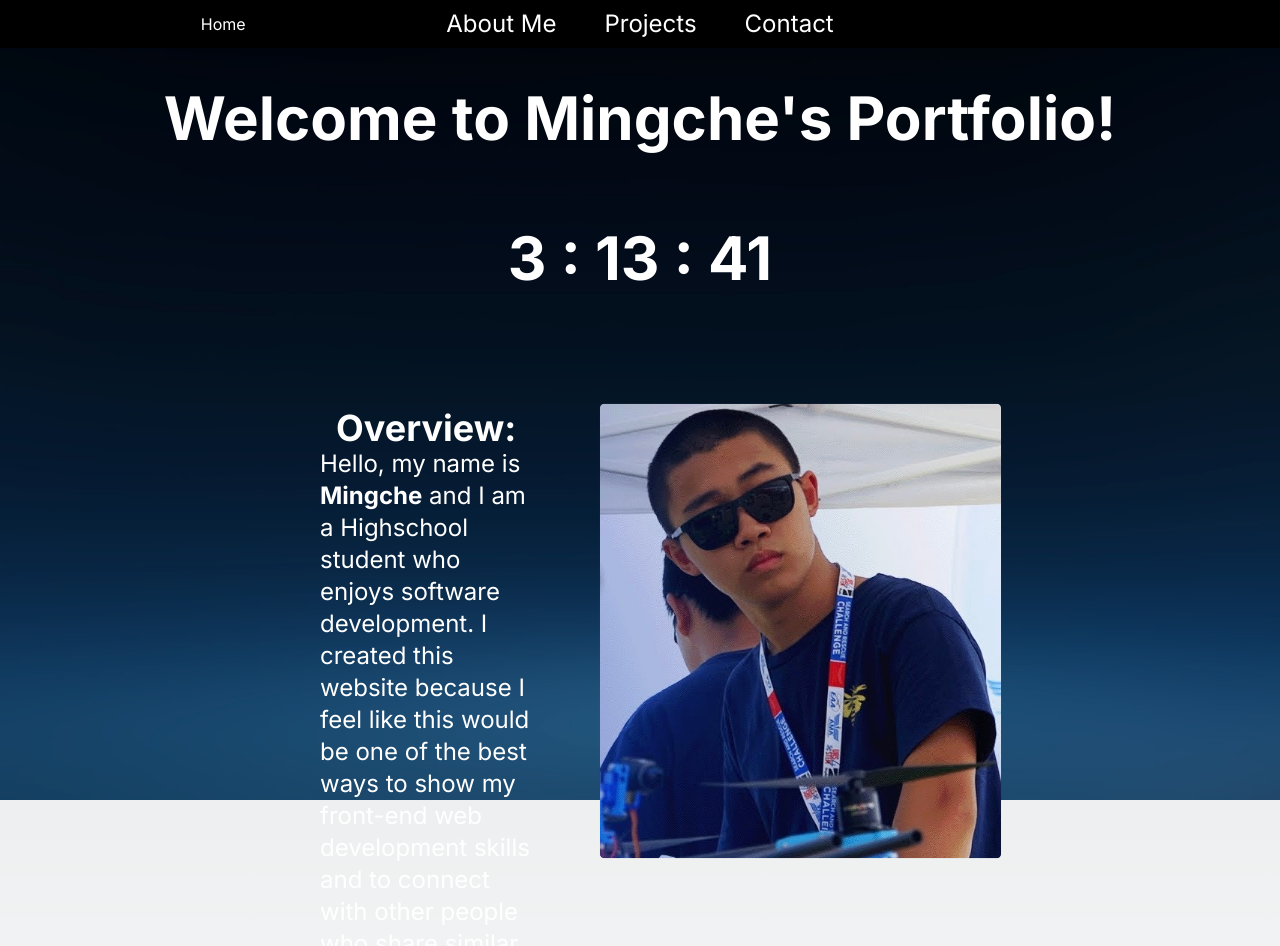
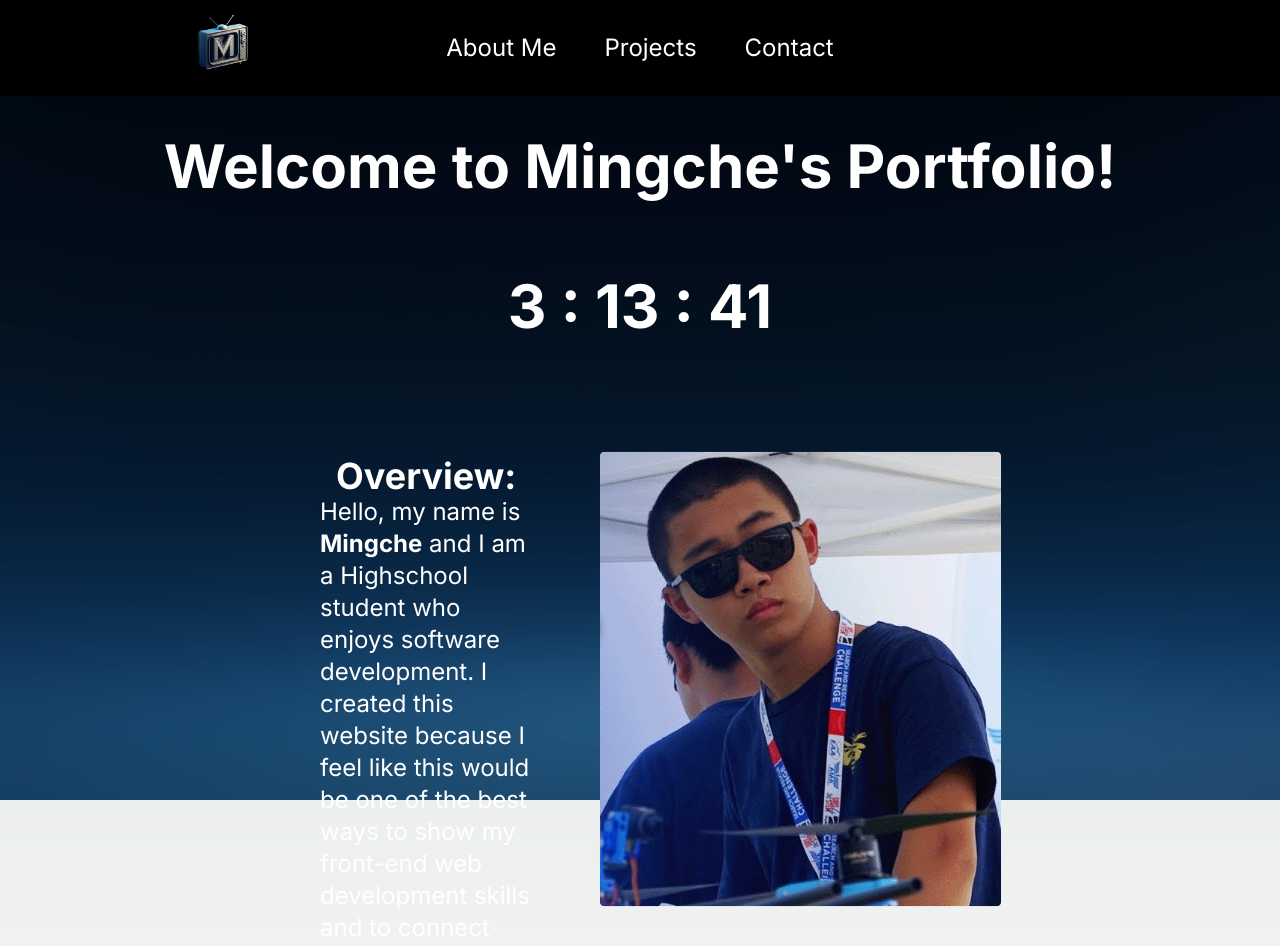
Before and after one commit to MingcheL1/portfolio, a Next.js app: page / in a window 1280 px wide. Shown: the top 946 px of the page. Built offline with nearby package versions, Linux system fonts and the light colour scheme.

Commit message:
logo added

```diff
--- a/app/layout.tsx
+++ b/app/layout.tsx
@@ -10,6 +10,9 @@ const inter = Inter({ subsets: ["latin"] });
 export const metadata: Metadata = {
   title: "mingche.com",
   description: "personal website made by Mingche :D",
+  icons:{
+    icon:"favicon.ico"
+  }
 };
 
 export default function RootLayout({
--- a/components/navbar.tsx
+++ b/components/navbar.tsx
@@ -6,8 +6,8 @@ export const Navbar:FC=()=>{
             <div className="bg-black py-2 w-full h-auto ">
                 <div className="grid grid-cols-[1fr_max-content_1fr] place-items-center">
                     <div className="ml-0 w-50">
-                        <Link href="/" className=" text-white underline_anim">
-                            Home
+                        <Link href="/" className=" text-white ">
+                            <img src="/portfolio.png" className="w-20 h-20 container_anim"/>
                         </Link>
                     </div>
                     <div className="grid grid-flow-col gap-12 text-2xl ">
```
Also changed, not shown: public/portfolio.png (added).
